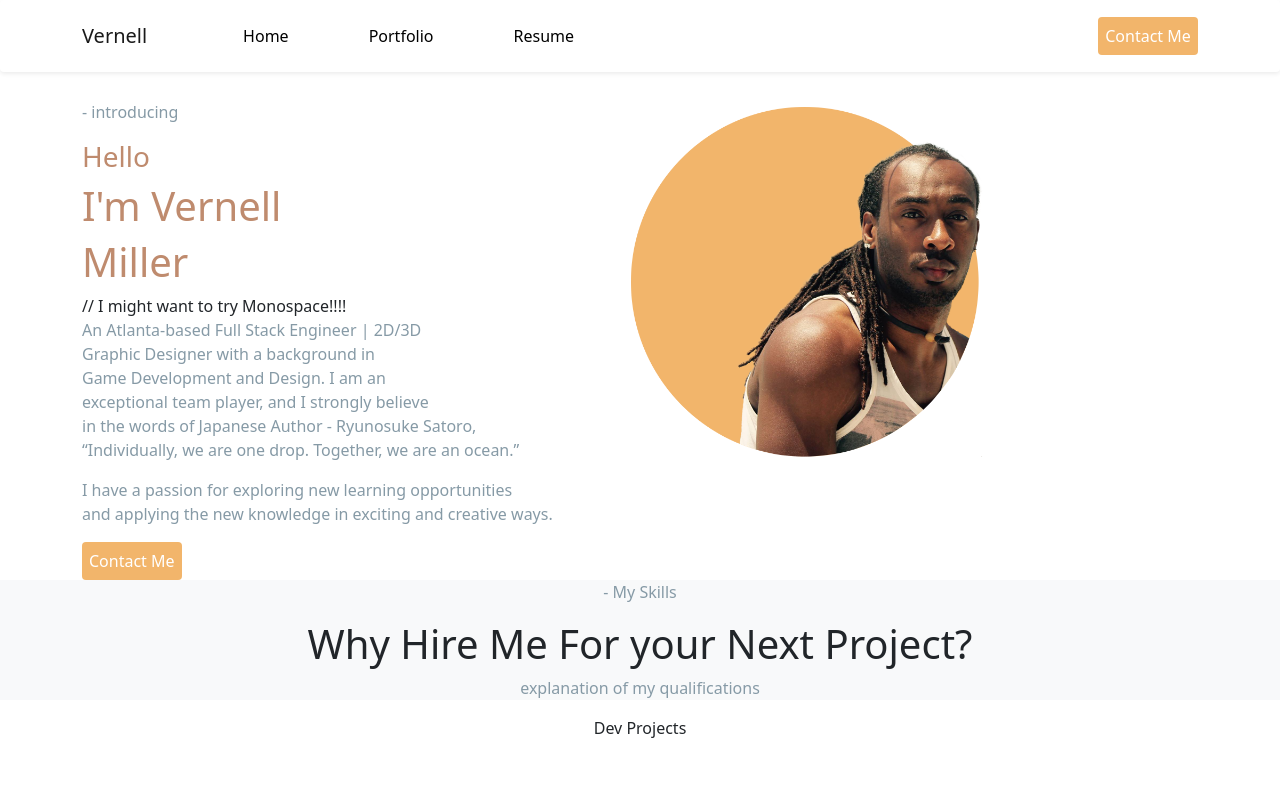
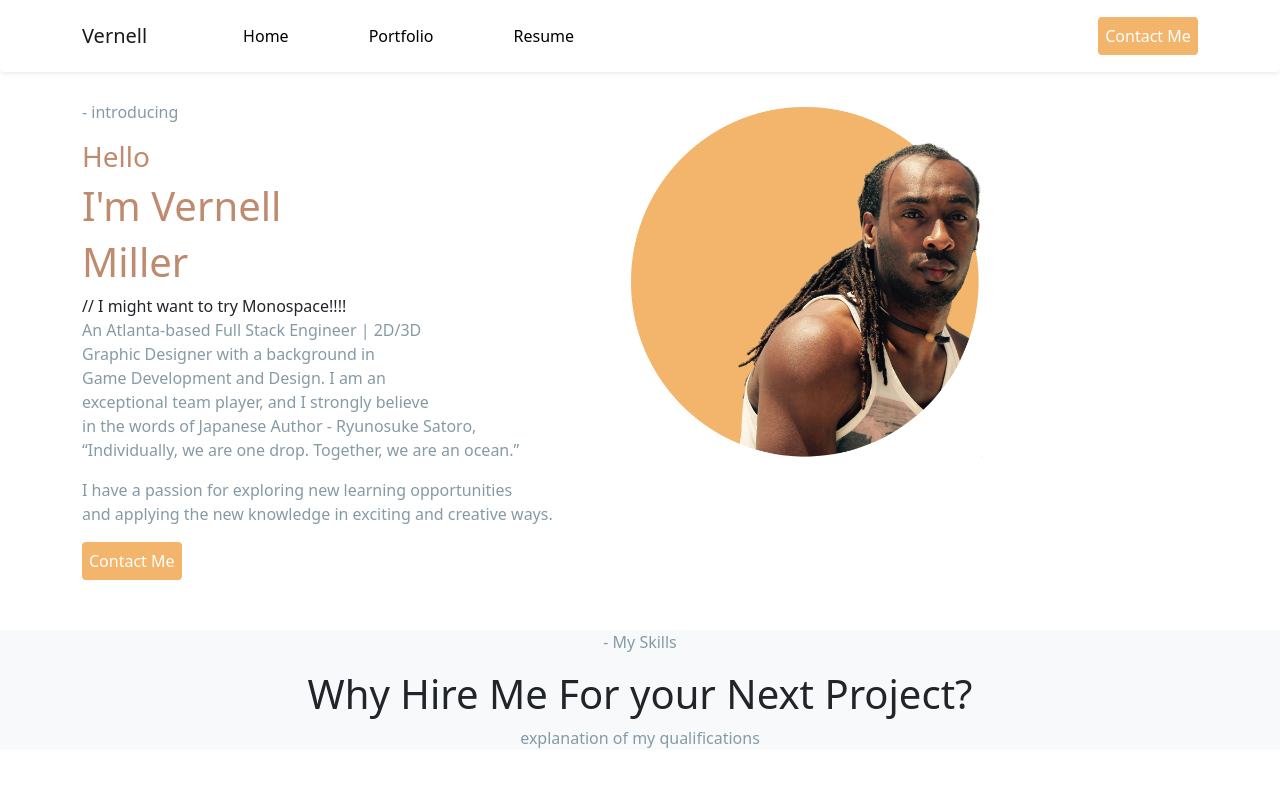
Before and after one commit to VernellMiller/react-portfolio, a React (Create React App) app: page / in a window 1280 px wide. Shown: the top 800 px of the page. Built offline with nearby package versions, Linux system fonts and the light colour scheme.

Commit message:
adds styling

```diff
--- a/src/index.css
+++ b/src/index.css
@@ -22,8 +22,7 @@ code {
 }
 
 #intro {
-  margin-top: 100px;
-  /* display: inline-block; */
+  margin: 100px 0 50px 0;
 }
 
 #heading {
@@ -53,7 +52,7 @@ p {
 }
 
 #resume {
-  margin-top: 100px;
+  margin: 50px 0 50px 0;
   width: 636px;
 }
 
@@ -64,8 +63,18 @@ p {
 #pnotes {
   margin-left: 200px;
 }
+#ptitle {
+  margin-left: 200px;
+  color: #BF8B6E;
+}
 
 footer {
-  margin-top: 100px;
+  margin: 100px 0 50px 0;
   padding: 50px;
 }
+
+#portfolio {
+  margin: 100px 0 50px 0;
+  color: #BF8B6E;
+
+}
```
